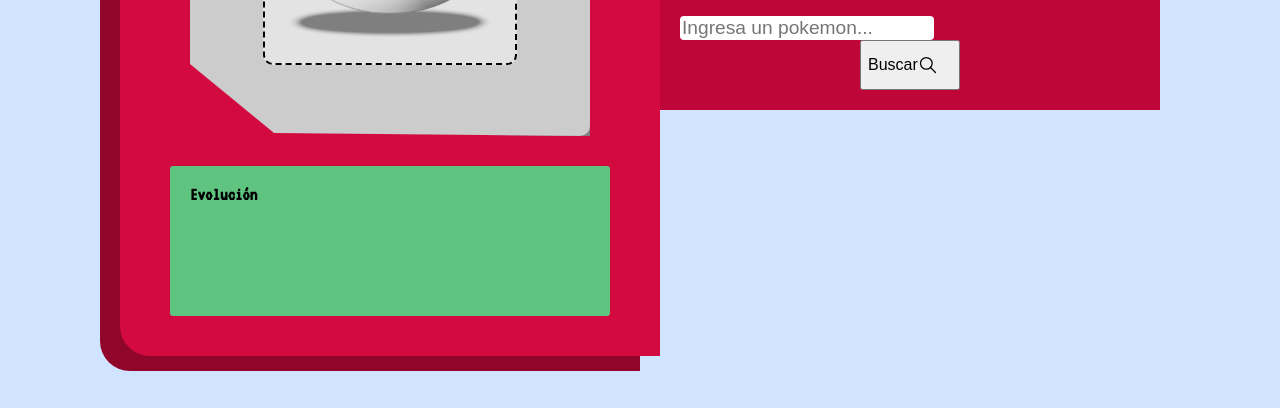
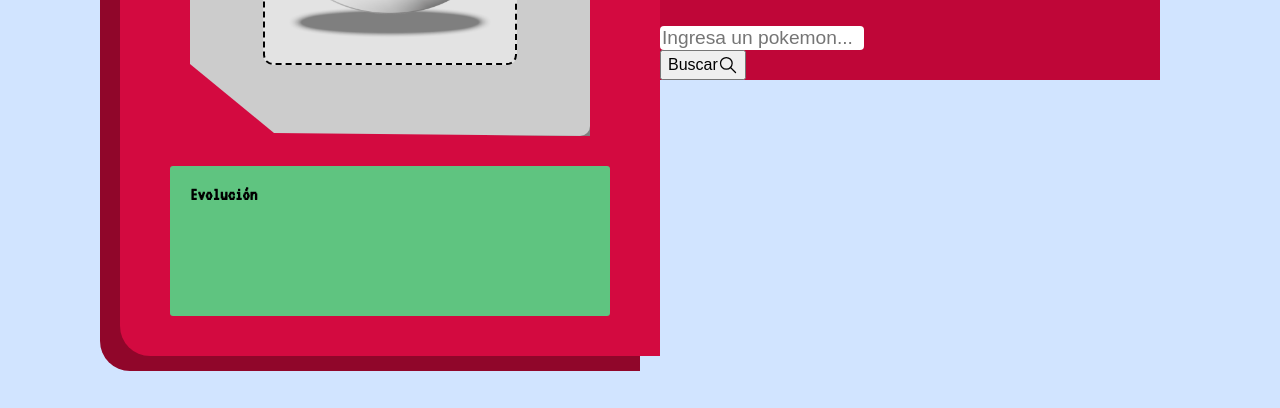
Before and after one commit to JosafatJimenezB/Pokedex, a plain HTML site: page index.html in a window 1280 px wide. Shown: the part 392-800 px from the top of the page. Drawn offline with nearby package versions, Linux system fonts and the light colour scheme; some packages are replaced by stand-ins of ours; a script that the page names is missing.

Commit message:
add: arreglando el buscador parte 1

```diff
--- a/index.html
+++ b/index.html
@@ -53,12 +53,16 @@
     <div class="left">
       <div class="buscador">
         <h1>Buscar Pokemon</h1>
-        <input type="text" placeholder="Ingresa un pokemon..." id="pokeName" name="pokeName">
-        <button onclick="fetchPokemon()">Buscar <svg xmlns="http://www.w3.org/2000/svg" class="icon icon-tabler icon-tabler-search" width="44" height="44" viewBox="0 0 24 24" stroke-width="1.5" stroke="#000000" fill="none" stroke-linecap="round" stroke-linejoin="round">
-          <path stroke="none" d="M0 0h24v24H0z" fill="none"/>
-          <circle cx="10" cy="10" r="7" />
-          <line x1="21" y1="21" x2="15" y2="15" />
-        </svg></button>
+        <div class="contendor-buscador">
+          <input type="text" placeholder="Ingresa un pokemon..." id="pokeName" name="pokeName">
+          <button onclick="fetchPokemon()">Buscar
+            <svg xmlns="http://www.w3.org/2000/svg" class="icon icon-tabler icon-tabler-search" width="44" height="44" viewBox="0 0 24 24" stroke-width="1.5" stroke="#000000" fill="none" stroke-linecap="round" stroke-linejoin="round">
+            <path stroke="none" d="M0 0h24v24H0z" fill="none"/>
+            <circle cx="10" cy="10" r="7" />
+            <line x1="21" y1="21" x2="15" y2="15" />
+            </svg>
+        </button>
+        </div>
       </div>
   </section>
 
--- a/script.js
+++ b/script.js
@@ -9,6 +9,7 @@ const fetchPokemon = () => {
         if (res.status != "200") {
             console.log(res);
             Swal.fire({
+                position: 'top-end',
                 icon: 'error',
                 title: 'Oops...',
                 text: 'El pokemon que ingresaste no pudo ser encontrado!'
--- a/style.css
+++ b/style.css
@@ -28,6 +28,7 @@ header img{
     display: flex;
     align-items: center;
     justify-content: center;
+    flex-wrap: wrap;
     margin: auto;
 }
 
@@ -169,8 +170,8 @@ header img{
 
 .buscador{
     box-sizing: border-box;
-    padding: 20px;
     width: 500px;
+    padding: none;
 }
 
 .buscador h1{
@@ -182,20 +183,28 @@ header img{
 
 #pokeName{
     margin: 0px auto;
-    width: 250px;
+    width: 200px;
     font-size: 1.2em;
     border-radius: 4px;
     border: none;
 }
 
+.contenedor-buscador{
+    width: 500px;
+    display: flex;
+    align-items: center;
+    justify-content: center;
+    flex-direction: row;
+}
+
 .buscador button{
-    width: 100px;
-    margin: 0px auto;
+    margin: 0%;
+    height: 30px;
     text-align: center;
     font-size: 1em;
-
     display: flex;
     align-items: center;
+    justify-content: center;
 }
 
 .icon-tabler-search{
```
